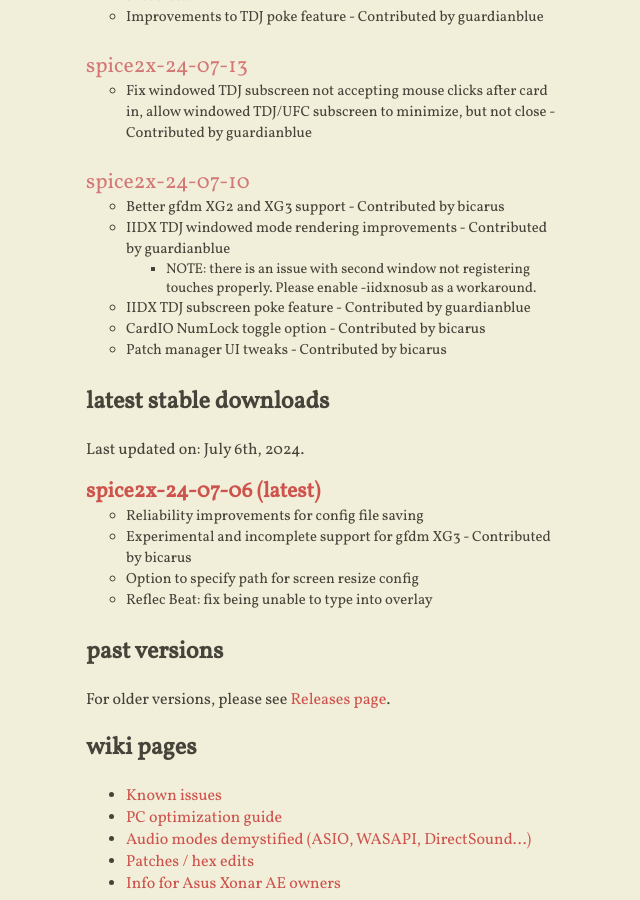
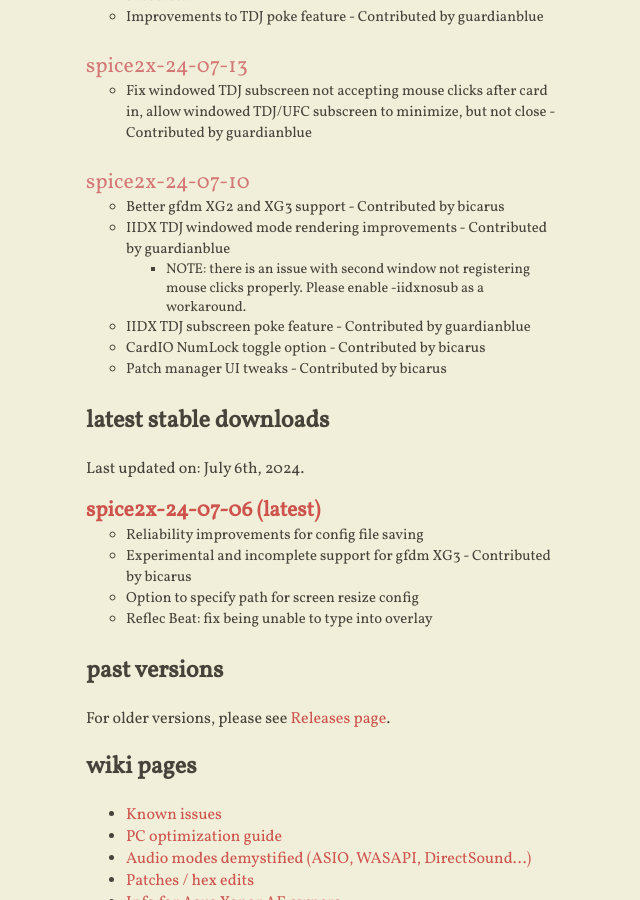
Before and after one commit to spice2x/spice2x.github.io, a Jekyll site: the page built from docs/index.html, in a window 1280 px wide and 900 px high, scrolled down 679 px. Shown: the whole window, without its empty margins (418-1058 px from the left). Built offline with Jekyll 4.4.1, drawn with Linux system fonts in a browser that asks for light colours; nearby versions of some CDN libraries.

Commit message:
fix 24-07-10 changelog

```diff
--- a/docs/_includes/content.html
+++ b/docs/_includes/content.html
@@ -46,7 +46,7 @@
       <li>Better gfdm XG2 and XG3 support - Contributed by bicarus</li>
       <li>IIDX TDJ windowed mode rendering improvements - Contributed by guardianblue
         <ul>
-          <li>NOTE: there is an issue with second window not registering touches properly. Please enable -iidxnosub as a workaround.</li>
+          <li>NOTE: there is an issue with second window not registering mouse clicks properly. Please enable -iidxnosub as a workaround.</li>
         </ul>
       </li>
       <li>IIDX TDJ subscreen poke feature - Contributed by guardianblue</li>
```
